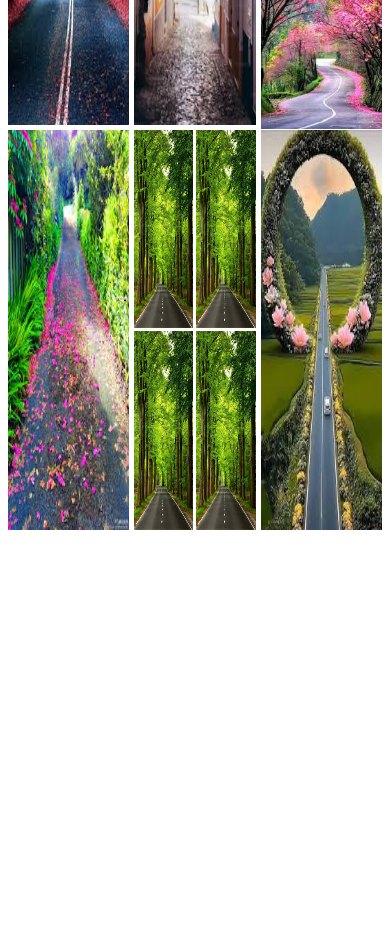
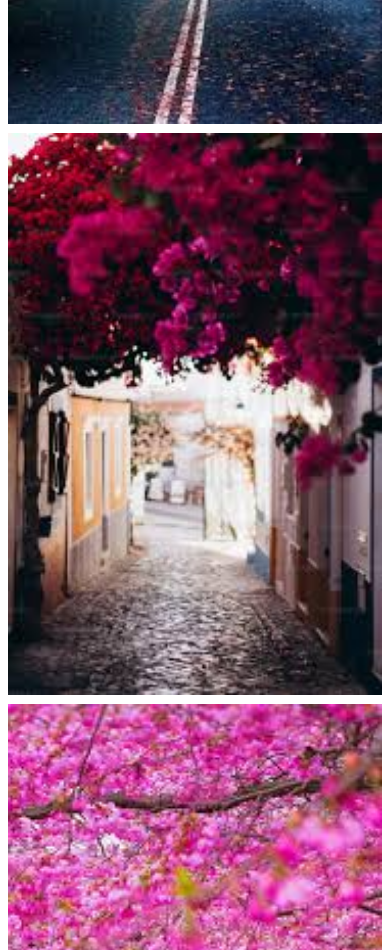
Before and after one commit to fathmakhatunmim/simple-responsive-layout, a plain HTML site: page picturecollage.html in a window 390 px wide. Shown: the part 760-1710 px from the top of the page. Before the commit the page ends 1298 px from the top, so only its background shows below. Drawn offline with Linux system fonts and the light colour scheme.

Commit message:
reponsive layout

```diff
--- a/style/picturecolllege.css
+++ b/style/picturecolllege.css
@@ -25,3 +25,17 @@ img{
     grid-template-columns: repeat(2, 1fr);
     gap:3px;
 }
+
+/* responsive media quary */
+@media screen and (max-width:770px){
+
+    .row{
+        flex-direction: column;
+        height: auto;
+    }
+    .square{
+    display: grid;
+    grid-template-columns: repeat(1, 1fr);
+    gap:3px;
+}
+}
```
